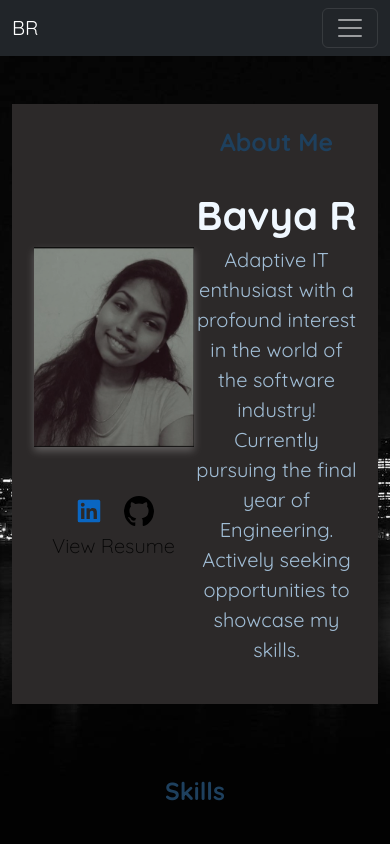
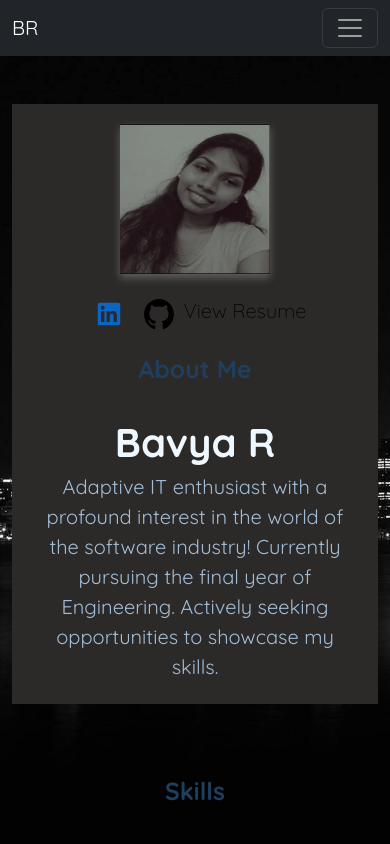
Before and after one commit to bavya295/Myportfolio-june, a React (Create React App) app: page / in a window 390 px wide. Shown: the top 844 px of the page. Built offline with nearby package versions, Linux system fonts and the light colour scheme.

Commit message:
Updated project with new changes

```diff
--- a/package.json
+++ b/package.json
@@ -1,4 +1,5 @@
 {
+  "homepage": "https://bavya295.github.io/Myportfolio-june",
   "name": "myportfolio",
   "version": "0.1.0",
   "private": true,
@@ -19,6 +20,8 @@
     "web-vitals": "^2.1.4"
   },
   "scripts": {
+      "predeploy": "npm run build",
+      "deploy": "gh-pages -d build" ,
     "start": "react-scripts start",
     "build": "react-scripts build",
     "test": "react-scripts test",
--- a/src/components/Aboutme.js
+++ b/src/components/Aboutme.js
@@ -27,8 +27,6 @@ const AboutMe = () => {
     <div className="about-me-container">
       <div className="left-section">
         <img src={myImage} alt="My Image" className="profile-image" />
-        <br></br>
-        <br></br>
         <div className="social-links">
           <a href="https://www.linkedin.com/in/bavya295/" target="_blank" rel="noopener noreferrer" className="logo-button">
             <img src={linkedinLogo} alt="LinkedIn" />
@@ -50,10 +48,9 @@ const AboutMe = () => {
               {char}
             </span>
           ))}
-          <p>Adaptive IT enthusiast with a profound interest in the world of the software industry! Currently pursuing the final year of Engineering. Actively seeking opportunities to showcase my skills.</p>
-
-          {/* Links with Logo Buttons */}
-
+          <p className="description">
+            Adaptive IT enthusiast with a profound interest in the world of the software industry! Currently pursuing the final year of Engineering. Actively seeking opportunities to showcase my skills.
+          </p>
         </div>
       </div>
     </div>
--- a/src/styles/Aboutme.css
+++ b/src/styles/Aboutme.css
@@ -119,3 +119,24 @@
 .resume-link:hover .underline {
   transform: scaleX(1);
 }
+
+@media (max-width: 768px) {
+  .about-me-container {
+    flex-direction: column;
+    align-items: center;
+  }
+
+  .left-section {
+    margin-bottom: 20px;
+  }
+
+  .right-section {
+    max-width: 100%; /* Adjust to fit full width on smaller screens */
+    margin-left: 0; /* Remove left margin on smaller screens */
+  }
+
+  .profile-image {
+    width: 150px; /* Adjust size for smaller screens */
+    height: 150px; /* Adjust size for smaller screens */
+  }
+}
```
Lines whose indentation alone changed are shown as unchanged.
